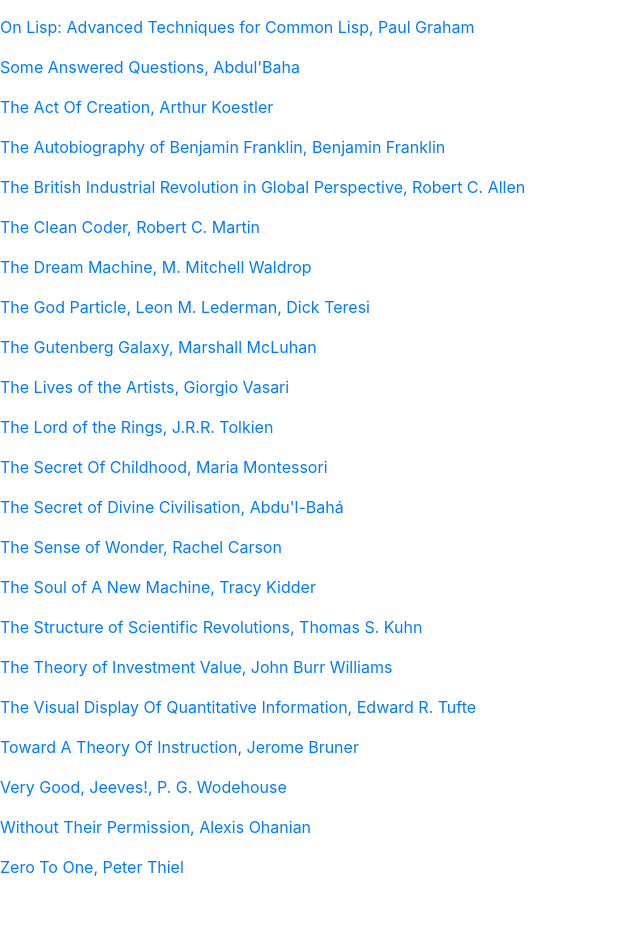
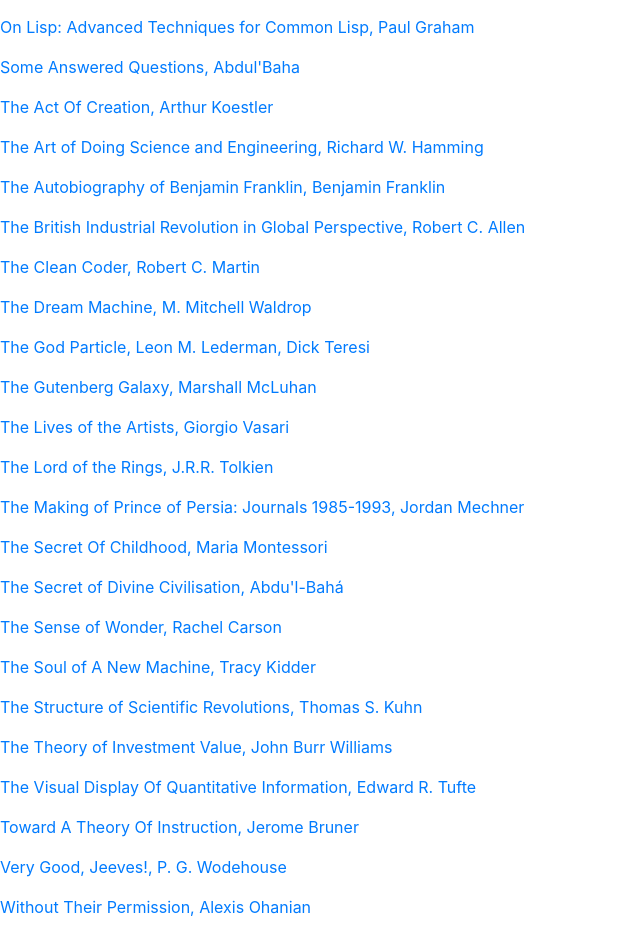
Before and after one commit to justkaran/karanspage, a plain HTML site: page books.html in a window 1280 px wide. Shown: the part 963-1895 px from the top of the page, without its empty margins (0-640 px from the left). Before the commit the page ends 1858 px from the top, so only its background shows below. Drawn offline with nearby package versions, Linux system fonts and the light colour scheme.

Commit message:
Add books links

```diff
--- a/books.html
+++ b/books.html
@@ -65,6 +65,7 @@
   <p>    <a href="https://www.bahai.org/library/authoritative-texts/abdul-baha/some-answered-questions" title="ʻAbdu'l-Bahá was the eldest son of Baháʼu'lláh and served as head of the Baháʼí Faith from 1892 until 1921.">Some Answered Questions, Abdul'Baha </a>  </p>
 
   <p>   <a href="https://en.wikipedia.org/wiki/The_Act_of_Creation"> The Act Of Creation, Arthur Koestler </a>  </p>
+  <p>   <a href="https://press.stripe.com/the-art-of-doing-science-and-engineering">The Art of Doing Science and Engineering, Richard W. Hamming</a>  </p>
 
   <p>     <a href="https://www.amazon.com/Autobiography-Benjamin-Franklin/dp/1640320032"  > The Autobiography of Benjamin Franklin, Benjamin Franklin </a></p>
 
@@ -81,6 +82,7 @@
   <p><a href="https://www.amazon.de/Lives-Artists-Oxford-Worlds-Classics/dp/0199537194" title="Giorgio Vasari was an Italian painter, architect, engineer, writer, and historian, best known for his Lives of the Most Excellent Painters, Sculptors, and Architects, considered the ideological foundation of art-historical writing, and basis for biographies of several legendary artists including Leonardo da Vinci. Based on Vasari's text about Giotto's new manner of painting, Jules Michelet suggested for the first time the term Renaissance in his Histoire de France (1835),a term adopted by historiography and still in use today.">The Lives of the Artists, Giorgio Vasari</a></p>
 
 <p>   <a href="https://www.amazon.de/Herr-Ringe-Luxussonderausgabe-Illustrationen-Autors/dp/3608980806">The Lord of the Rings, J.R.R. Tolkien</a>    </p>
+<p>   <a href="https://press.stripe.com/the-making-of-prince-of-persia">The Making of Prince of Persia: Journals 1985-1993, Jordan Mechner</a>  </p>
 
   <p>   <a href="https://montessoriguide.org/in-her-words-the-secret-of-childhood" title="Maria Tecla Artemisia Montessori was an Italian physician and educator best known for the philosophy of education that bears her name, and her writing on scientific pedagogy.">  The Secret Of Childhood, Maria Montessori </a>   </p>
 
```
